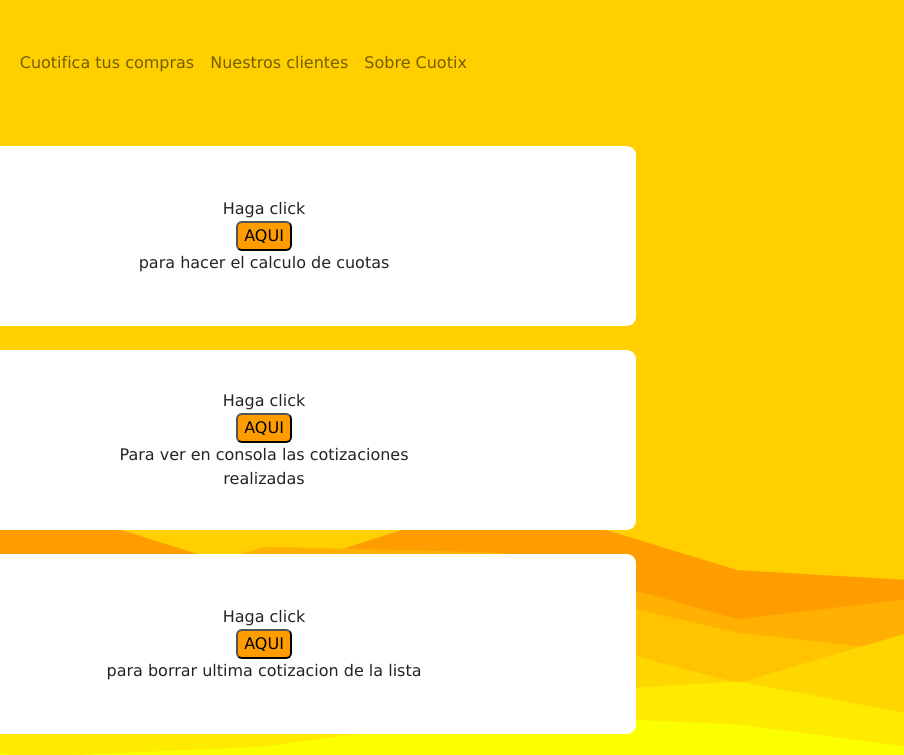
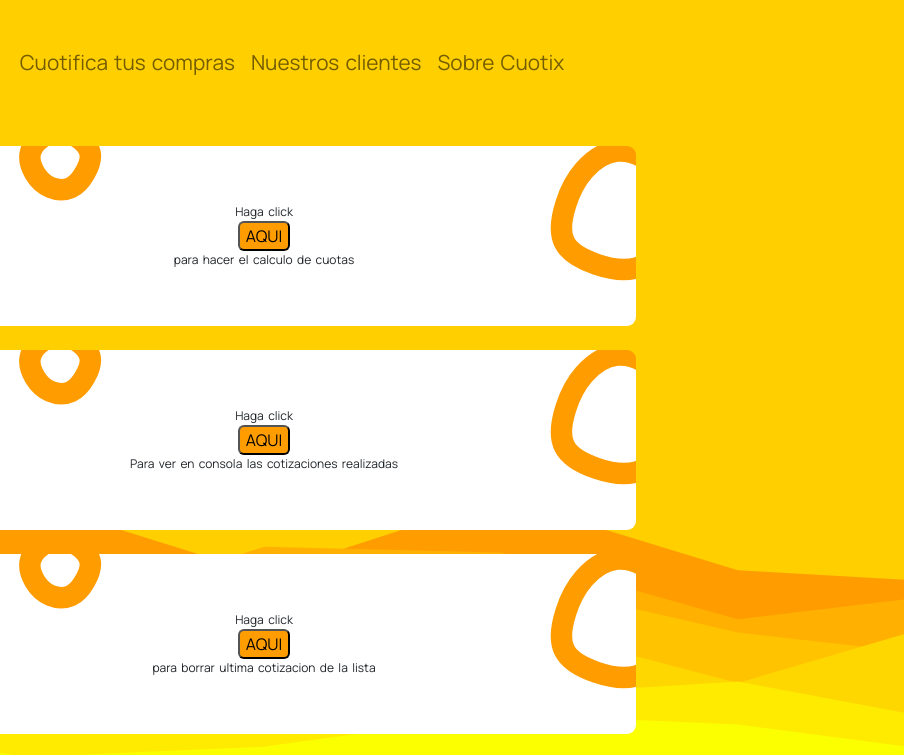
Before and after one commit to Gonztantinopla/Desafio-arrays, a plain HTML site: page index.html in a window 1280 px wide. Shown: the top 755 px of the page, 376-1280 px from the left. Drawn offline with nearby package versions, Linux system fonts and the light colour scheme.

Commit message:
agrego fondo a tarjeta

```diff
--- a/index.html
+++ b/index.html
@@ -11,6 +11,9 @@
     <link href="https://cdn.jsdelivr.net/npm/bootstrap@5.1.3/dist/css/bootstrap.min.css" rel="stylesheet">
     <script src="https://cdn.jsdelivr.net/npm/bootstrap@5.1.3/dist/js/bootstrap.bundle.min.js"></script>
     <link rel="stylesheet" href="style.css">
+    <link rel="preconnect" href="https://fonts.googleapis.com">
+<link rel="preconnect" href="https://fonts.gstatic.com" crossorigin>
+<link href="https://fonts.googleapis.com/css2?family=Manrope:wght@400;500&family=Titillium+Web:wght@300;700&display=swap" rel="stylesheet">
     <script src="script.js"></script>
     <title>Cuotip - Cuotas faciles</title>
 </head>
--- a/style.sass
+++ b/style.sass
@@ -9,7 +9,9 @@
         background-size: cover
         margin: 0
         margin-bottom: 10vh
-        font-family: Verdana, Geneva, Tahoma, sans-serif
+        font-family: 'Manrope', sans-serif
+        word-spacing: 2px
+
 
 
 
@@ -35,7 +37,7 @@
 
 
 li
-    font-size: 1.5sem
+    font-size: 1.3em
 
 .calculador
     width: 60vw
@@ -46,6 +48,9 @@ li
     .recuadro
         display: flex
         background-color: white
+        background-image: url(/img/fondotarjeta.svg)
+        background-position: fixed
+        background-size: cover
         border-radius: 9px
         padding: 3px
         min-height: 180px
@@ -57,6 +62,8 @@ li
         align-content: center
         justify-content: center
         align-items: center
+        font-size: 1.5vh
+        font-size-adjust: 1.3rem
 
         .boton
             text-transform: uppercase
```
Also changed, not shown: img/fondotarjeta.svg (added), style.css, 1 other file.
